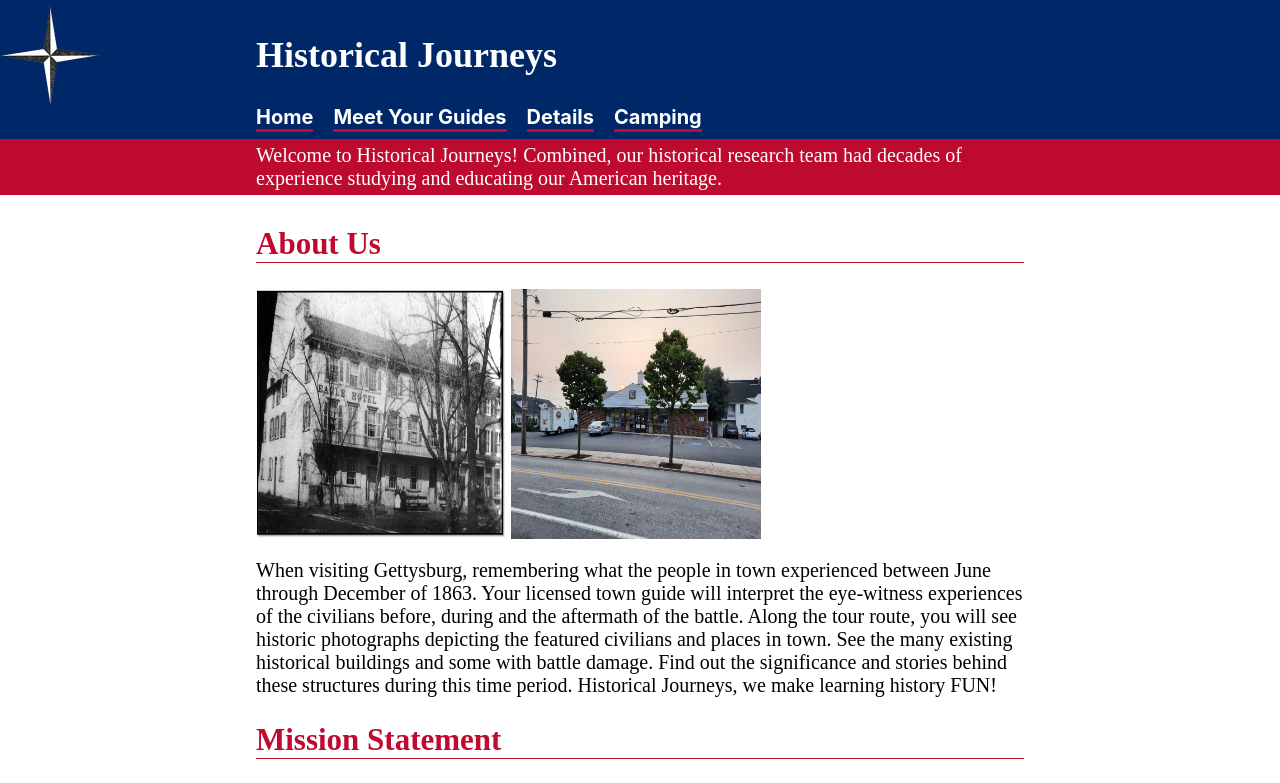
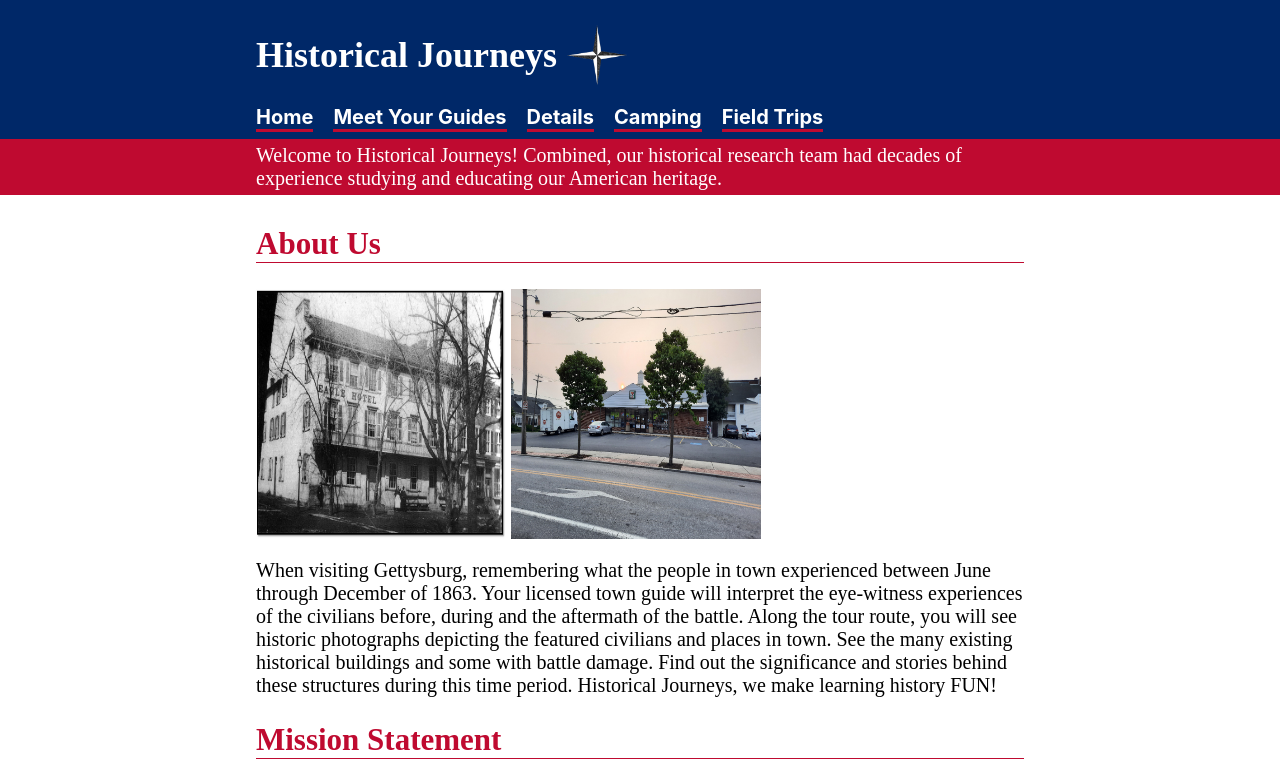
Before and after one commit to GainorJoshua-FS/HistoricalJourneys, a React (Create React App) app: page /#/ in a window 1280 px wide. Shown: the top 783 px of the page. Built offline with nearby package versions, Linux system fonts and the light colour scheme; a web font is replaced by a local one.

Commit message:
general changes

```diff
--- a/src/components/Camping.js
+++ b/src/components/Camping.js
@@ -1,85 +1,55 @@
 import React from 'react'
 import Scouts1 from '../images/Scouts1.png'
-import Scouts1P2 from '../images/Scouts1P2.png'
-import Scouts2 from '../images/Scouts2.png'
-import family1 from '../images/FamilyTrip1.png'
 import Barn1 from '../images/barn1.jpeg'
 import Barn2 from '../images/barn2.jpeg'
 import Field1 from '../images/field1.jpeg'
 
 function Camping() {
     return (
-        <section>
-            <article>
+        <article style={styles.article}>
             <h2 style={styles.h2}>Scout &amp; Youth Camping</h2>
             <img
-                    style = {styles.imgStyle}
-                    src = {Barn1}
-                    alt = "Small cabin for camping"
+                style={styles.imgStyle}
+                src={Barn1}
+                alt="Small cabin for camping"
             />
             <img
-                    style = {styles.imgStyle}
-                    src = {Barn2}
-                    alt = "Barn for camping"
-                />
+                style={styles.imgStyle}
+                src={Barn2}
+                alt="Barn for camping" />
             <img
-                    style = {styles.imgStyle}
-                    src = {Field1}
-                    alt = "Small field for camping"
+                style={styles.imgStyle}
+                src={Field1}
+                alt="Small field for camping"
             />
             <p>
-                    Youth group camping is available through Historical Journeys. Our beautiful rural campsite is situated on historical property, just south of the Gettysburg Battlefield.
-                    <br/><br/>
-                    The campsite is a private historic farm just south of the Gettysburg Battlefield.
-                    <br/><br/>
-                    <strong>Camping amenities:</strong>: potable drinking water on site, unlimited firewood for your use during your stay, freshly cleaned porta pots in proximity to your campsite, stone fire ring for your campfire, trash bags and trash service.
-                    <br/><br/>
-                    <strong>Costs:</strong> $10.00 per person, per night of the stay. Proof of your liability insurance must be submitted before arriving.
-                    <br/><br/>
-                    <strong>Reservations:</strong> Can be made by contacting Amanda Collins at (717)880-9589
-                    <br/><br/>
-                    Camping guests receive a discount on all tours and programs available through Historical Journeys. Please take advantage and create an event weekend for your group by camping and touring with us! Immerse yourself into history for an entire weekend. We can customize the experience you desire for your group.
+                Youth group camping is available through Historical Journeys. This
+                beautiful private rural campsite is located on historical property,
+                just south of the Gettysburg battlefield.
+                <br />
+                <br />
+                <strong>Camping amenities:</strong>: potable drinking water on site,
+                unlimited firewood for your use during your stay, freshly cleaned
+                porta pots in proximity to your campsite, stone fire ring for your
+                campfire, trash bags and trash service.
+                <br />
+                <br />
+                <strong>Costs:</strong> $10.00 per person, per night of the stay.
+                Proof of your liability insurance must be submitted before arriving.
+                <br />
+                <br />
+                <strong>Reservations:</strong> Can be made by contacting Amanda
+                Collins at (717)880-9589
+                <br />
+                <br />
+                Camping guests receive a discount on all tours and programs available
+                through Historical Journeys. Please take advantage and create an event
+                weekend for your group by camping and touring with us! Immerse
+                yourself into history for an entire weekend. We can customize the
+                experience you desire for your group.
             </p>
         </article>
-
-            <article>
-                <h2 style={styles.h2}>Educational Field Trips</h2>
-                <img
-                    style = {styles.imgStyle}
-                    src = {family1}
-                    alt = "FAMILY GROUP FIELD TRIP:  May10, 2023"
-                />
-                <img
-                    style = {styles.imgStyle}
-                    src = {Scouts1P2}
-                    alt = "SCOUT PACK 3419 (Posing):  May of 2023, from Selinsgrove PA"
-                />
-                <img
-                    style = {styles.imgStyle}
-                    src = {Scouts2}
-                    alt = "SCOUT PACK 3419 (Walking):  May of 2023, from Selinsgrove PA"
-                />
-                <p>
-                    <strong>Scholastic Credit:</strong> Students will participate in first-person civilian presentations, historic walking tour of <em>“No Mans Land”</em> in downtown Gettysburg and workbooks for all students. We are able to customized an event package for your group with school group pricing to meet your group needs. Please contact us to customize your field day trip, pricing and other details.
-                    <br/><br/>
-                    <strong>Contact:</strong> Amanda Collins at (717)880-9589.
-                </p>
-            </article>
-
-{/* Default camping info that might be added back in */}
-            {/* Group camping is available through Historical Journeys, to be our camping guest your group must have their own liability insurance and be willing to submit a copy to us.
-
-The campsite is a private historic farm just south of the Gettysburg Battlefield.
-
-Camping amenities are: potable drinking water on site, unlimited firewood for your use during your stay, freshly cleaned porta pots in proximity to your campsite, stone fire ring for your campfire, trash bags and trash service are all provided to you as our guests.
-
-Costs for camping is $10 per person per night of stay.
-
-Reservations can be made by contacting Amanda Collins.
-
-Camping guests receive a discount on all tours and programs available through Historical Journeys. Please take advantage and create an event weekend for your group by camping and touring with us! Immerse yourself into history for an entire weekend. We can customize the experience you desire for your group. */}
-        </section>
-    )
+    );
 }
 
 export default Camping
@@ -93,5 +63,9 @@ const styles = {
         width: "30%",
         height: "30%",
         marginRight: "5px"
+    },
+    article:{
+        padding: "5px 20%",
+        textAlign: "left"
     }
 }
--- /dev/null
+++ b/src/components/FieldTrips.js
@@ -0,0 +1,56 @@
+import React from 'react'
+import Scouts1P2 from '../images/Scouts1P2.png'
+import Scouts2 from '../images/Scouts2.png'
+import family1 from '../images/FamilyTrip1.png'
+
+function FieldTrips() {
+    return (
+        <article style={styles.article}>
+            <h2 style={styles.h2}>Educational Field Trips</h2>
+            <img
+                style={styles.imgStyle}
+                src={family1}
+                alt="FAMILY GROUP FIELD TRIP:  May10, 2023"
+            />
+            <img
+                style={styles.imgStyle}
+                src={Scouts1P2}
+                alt="SCOUT PACK 3419 (Posing):  May of 2023, from Selinsgrove PA"
+            />
+            <img
+                style={styles.imgStyle}
+                src={Scouts2}
+                alt="SCOUT PACK 3419 (Walking):  May of 2023, from Selinsgrove PA"
+            />
+            <p>
+                <strong>Scholastic Credit:</strong> Students will participate in
+                first-person civilian presentations, historic walking tour of{" "}
+                <em>“No Mans Land”</em> in downtown Gettysburg and workbooks for all
+                students. We are able to customized an event package for your group
+                with school group pricing to meet your group needs. Please contact us
+                to customize your field day trip, pricing and other details.
+                <br />
+                <br />
+                <strong>Contact:</strong> Amanda Collins at (717)880-9589.
+            </p>
+        </article>
+    );
+}
+
+export default FieldTrips
+
+const styles = {
+    h2:{
+        color: "#BF0A30",
+        borderBottom: "1px solid #BF0A30"
+    },
+    imgStyle:{
+        width: "30%",
+        height: "30%",
+        marginRight: "5px"
+    },
+    article:{
+        padding: "5px 20%",
+        textAlign: "left"
+    }
+}
--- a/src/components/Header.js
+++ b/src/components/Header.js
@@ -10,9 +10,11 @@ function Header() {
                 window.scroll(0, 0);
             }}
             >
+            </Link>
+            <div style={styles.flex}>
+                <h1 style={styles.h1}>Historical Journeys</h1>
                 <img style={styles.logo} src={Logo} alt="Historical Journeys Compass Rose logo" />
-            </Link>
-            <h1 style={styles.h1}>Historical Journeys</h1>
+            </div>
             <div className='navLink' style={styles.div}>
                 <Link style={styles.links} to="/"
                 onClick={() => {
@@ -45,6 +47,14 @@ function Header() {
                 >
                     Camping
                 </Link>
+
+                <Link style={styles.links} to="/field-trips"
+                onClick={() => {
+                    window.scroll(0, 0);
+                }}
+                >
+                    Field Trips
+                </Link>
             </div>
         </header>
     )
@@ -72,8 +82,15 @@ const styles = {
         margin: "0px 20%"
     },
     logo:{
-        width: "100px",
-        height: "100px",
-        position: "fixed",
+        width: "60px",
+        height: "60px",
+        // position: "fixed",
     },
+    flex:{
+        display: "flex",
+        alignItems: "center"
+    },
+    h1:{
+        paddingRight: "10px"
+    }
 }
```
Also changed, not shown: src/helpers/ImgSlider.js (+6 -8 lines). Lines whose indentation alone changed are shown as unchanged.
